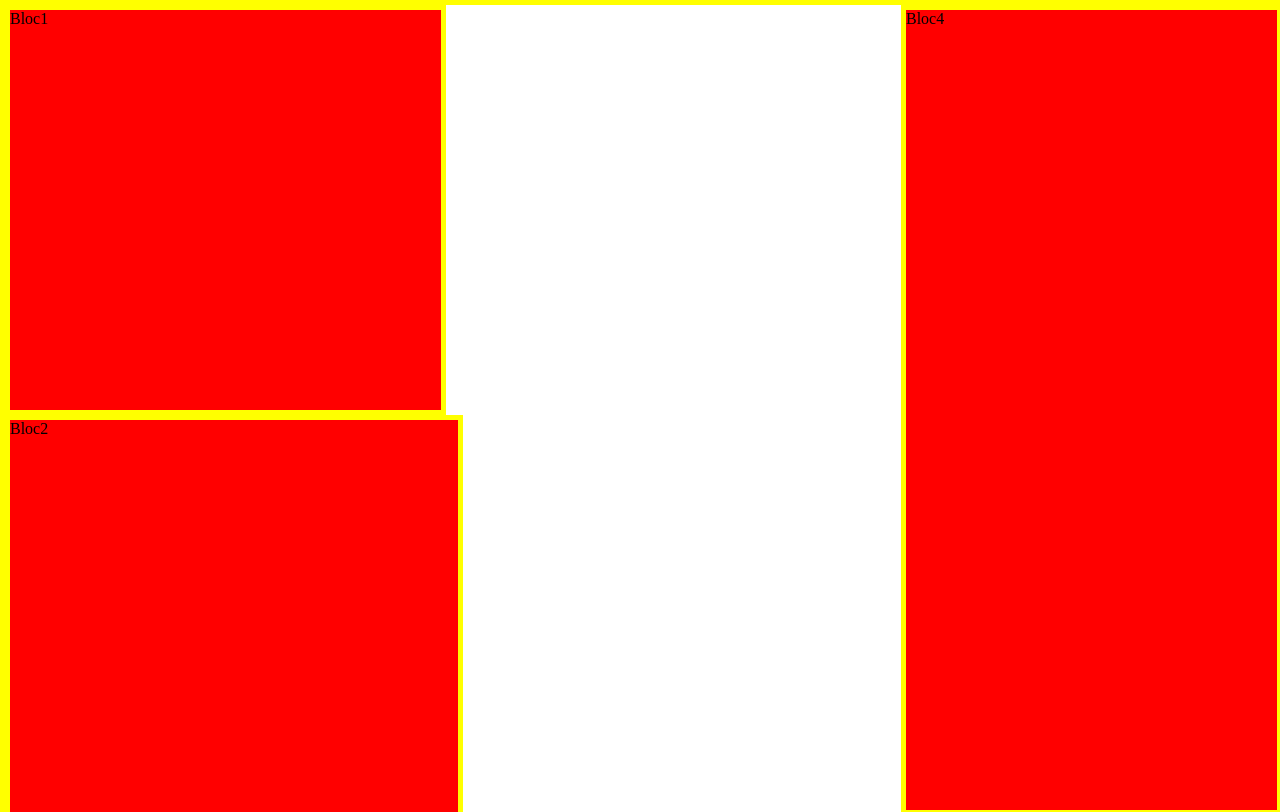
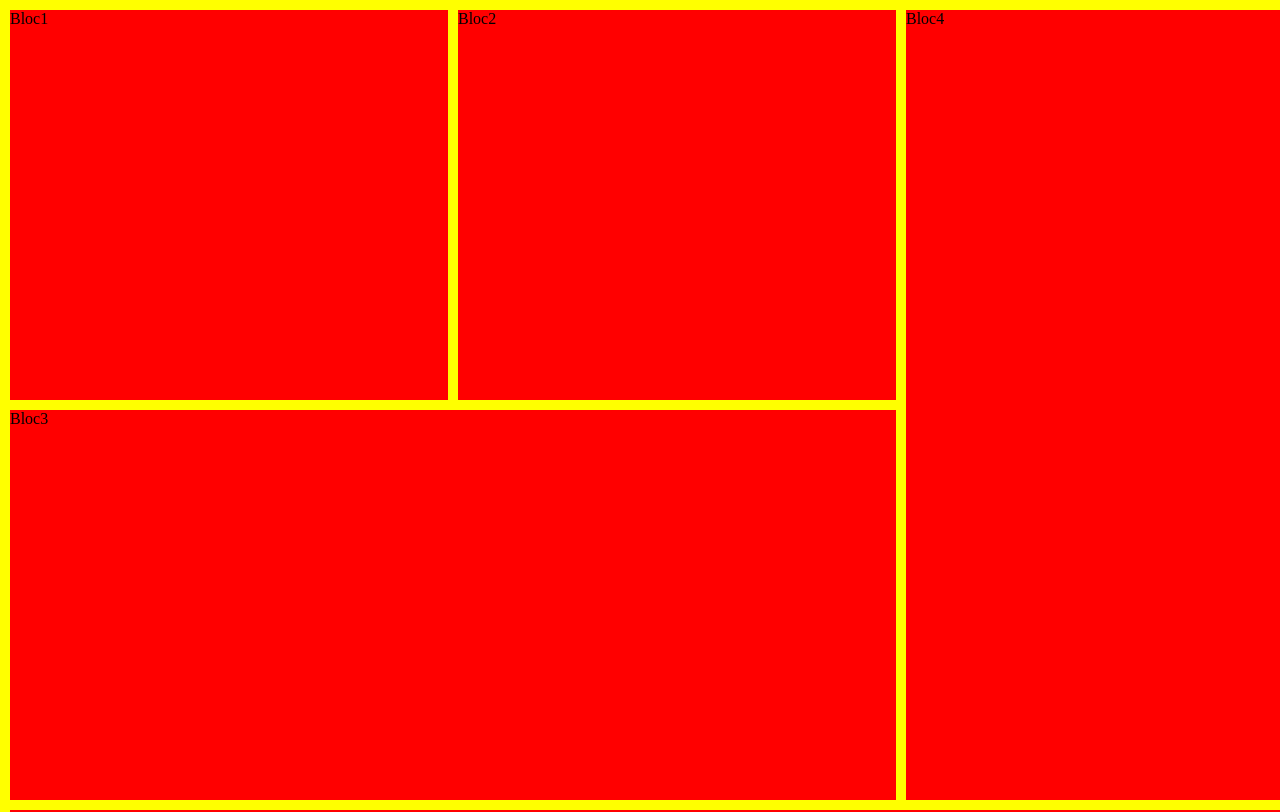
Before and after one commit to VikkiNau/Homeworks, a plain HTML site: page HW_4/index.html in a window 1280 px wide. Shown: the top 812 px of the page. Drawn offline with Linux system fonts and the light colour scheme.

Commit message:
part1_2_HW4

```diff
--- a/HW_4/css/style.css
+++ b/HW_4/css/style.css
@@ -17,28 +17,32 @@ body{
 }
 
 .bloc1{
-    width: 48.1%;
+    box-sizing: border-box;
+    width: 50%;
     height: 400px;
     border: 5px solid yellow;
     background-color: red;
 }
 
 .bloc2{
+    box-sizing: border-box;
     width: 50%;
     height: 400px;
-    border: 5.1px solid yellow;
+    border: 5px solid yellow;
     background-color: red;
 }
 
 .bloc3{
+    box-sizing: border-box;
     width: 100%;
-    height: 390px;
+    height: 400px;
     border: 5px solid yellow;
     background-color: red;
 }
 
 .bloc4{
-    width: 29%;
+    box-sizing: border-box;
+    width: 30%;
     height: 800px;
     border: 5px solid yellow;
     background-color: red;
@@ -46,6 +50,7 @@ body{
 }
 
 .bloc5{
+    box-sizing: border-box;
     width: 100%;
     height: 400px;
     border: 5px solid yellow;
```
